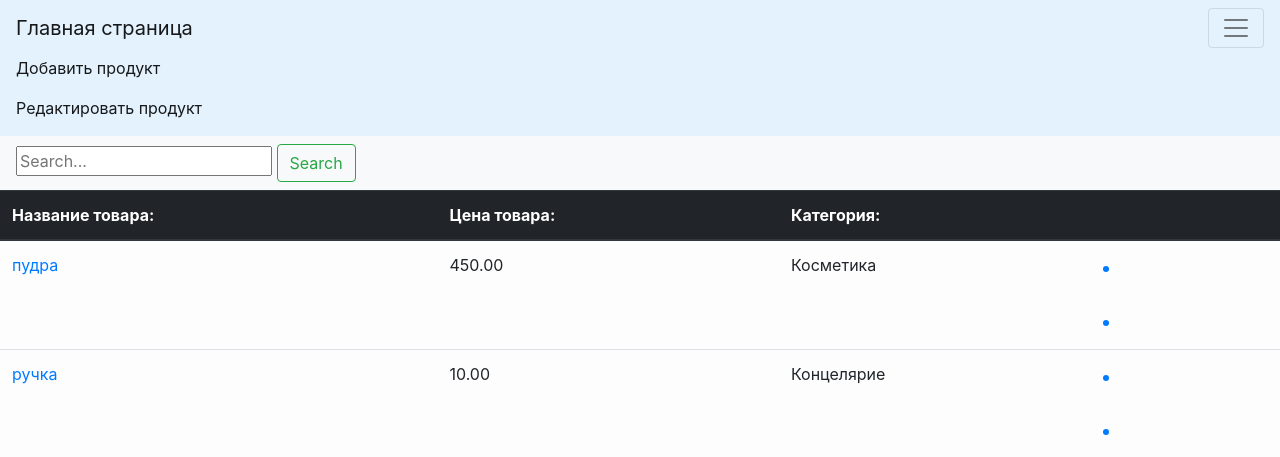
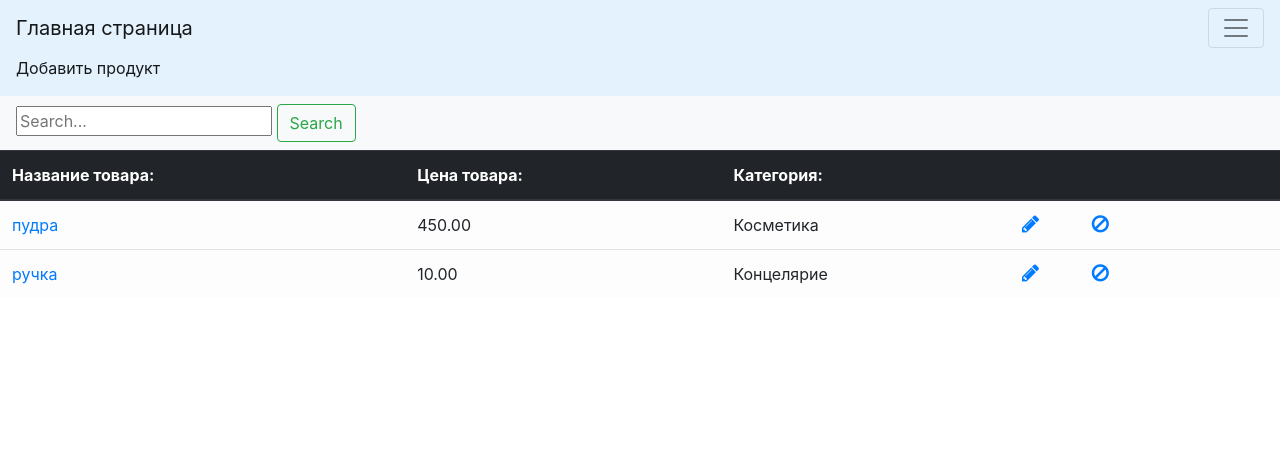
Before and after one commit to aijan17/hw-48, a Django app: page / in a window 1280 px wide, after a click that opens the changed part. Shown: the top 457 px of the page. Run offline with Django 3.2, Linux system fonts and the light colour scheme; data comes from the database, SQL or seed files in the repository; some libraries are stand-ins or nearby versions.

Commit message:
modified base view

```diff
--- a/product/webapp/templates/base.html
+++ b/product/webapp/templates/base.html
@@ -6,9 +6,9 @@
           content="width=device-width, user-scalable=no, initial-scale=1.0, maximum-scale=1.0, minimum-scale=1.0">
     <meta http-equiv="X-UA-Compatible" content="ie=edge">
     <title>{% block title %}product{% endblock title %}</title>
+    <link rel="stylesheet" href="https://cdnjs.cloudflare.com/ajax/libs/font-awesome/4.7.0/css/font-awesome.min.css">
     <link rel="stylesheet" href="https://stackpath.bootstrapcdn.com/bootstrap/4.1.3/css/bootstrap.min.css" integrity="sha384-MCw98/SFnGE8fJT3GXwEOngsV7Zt27NXFoaoApmYm81iuXoPkFOJwJ8ERdknLPMO" crossorigin="anonymous">
 </head>
-
 
 <body>
     <nav class="navbar navbar-light" style="background-color: #e3f2fd;">
@@ -19,10 +19,7 @@
         <div class="collapse navbar-collapse" id="navbarNavDropdown">
             <ul class="navbar-nav">
                 <li class="nav-item active">
-                    <a class="nav-link" href="#">Добавить продукт <span class="sr-only">(current)</span></a>
-                </li>
-                <li class="nav-item active">
-                    <a class="nav-link" href="#">Редактировать продукт <span class="sr-only">(current)</span></a>
+                    <a class="nav-link" href="{% url 'add' %}">Добавить продукт <span class="sr-only">(current)</span></a>
                 </li>
             </ul>
         </div>
```
